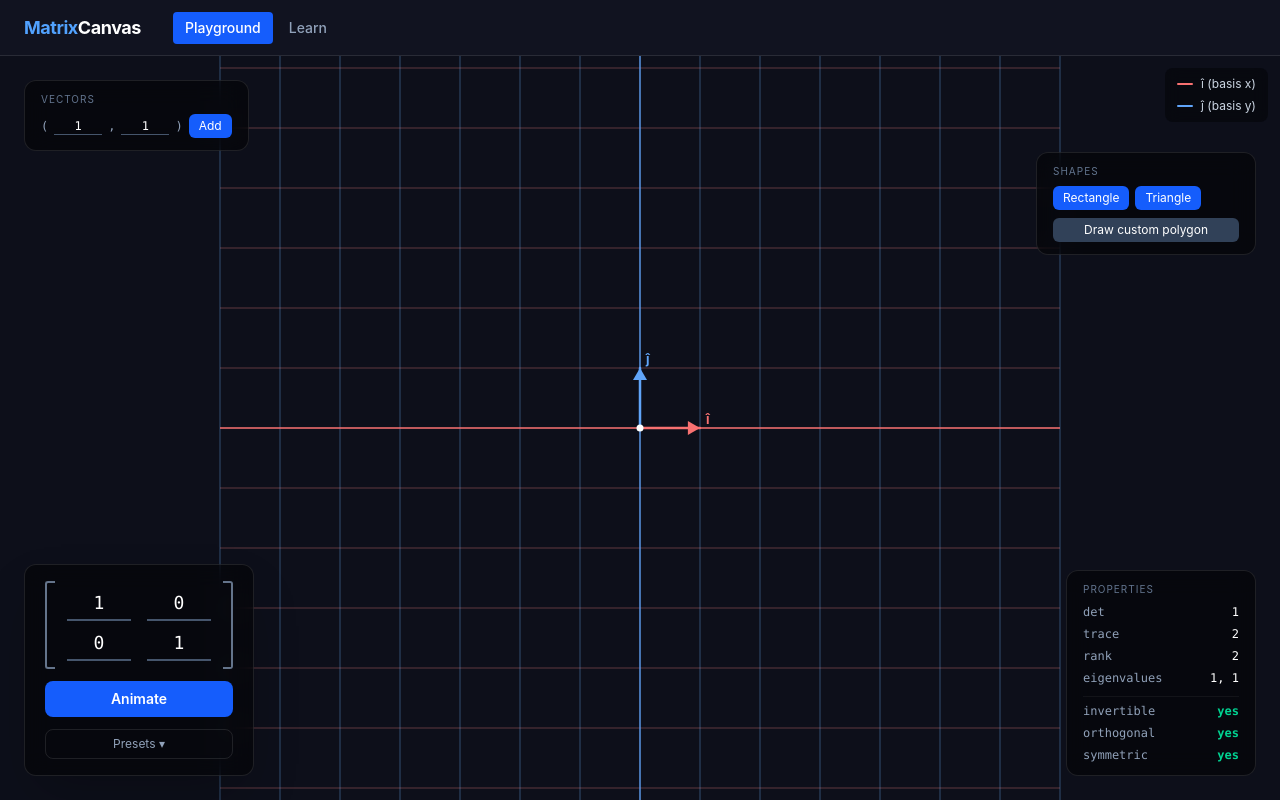
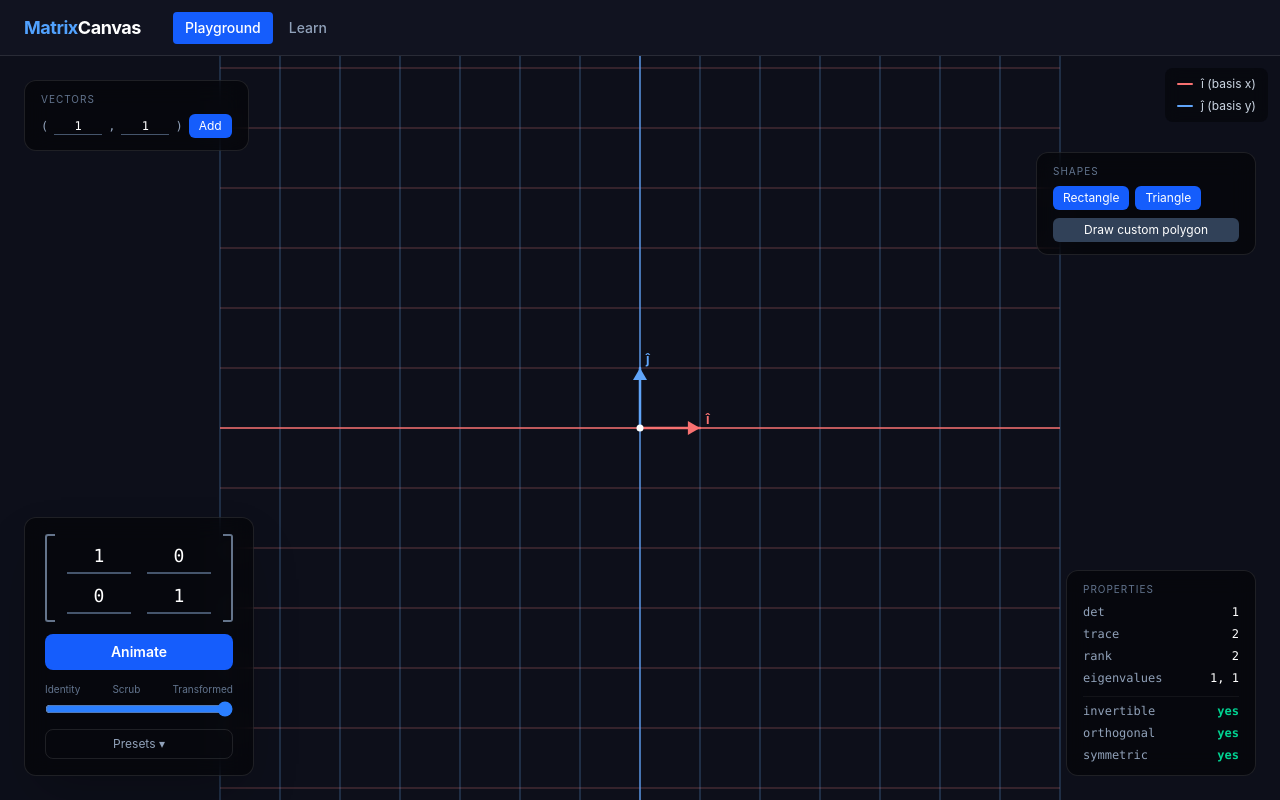
Before and after one commit to ithun-y-ittesaf/MatrixCanvas, a React (Vite) app: page / in a window 1280 px wide. Built offline with nearby package versions, Linux system fonts and the light colour scheme.

Commit message:
Add animation scrub slider to MatrixInput
Exposes animProgress as a draggable range input (0 = identity, 1 =
fully transformed) below the Animate button, so the transform can be
manually scrubbed instead of only played via the fixed GSAP tween.

```diff
--- a/src/components/MatrixInput.tsx
+++ b/src/components/MatrixInput.tsx
@@ -18,7 +18,10 @@ function fromStore(vals: Matrix2x2Values): Raw {
 }
 
 export default function MatrixInput() {
-  const { matrixValues, setMatrixValue, setMatrixValues, triggerAnimation } = useAppStore();
+  const {
+    matrixValues, setMatrixValue, setMatrixValues, triggerAnimation,
+    animProgress, setAnimProgress,
+  } = useAppStore();
   const [raw, setRaw] = useState<Raw>(() => fromStore(matrixValues));
   const [presetsOpen, setPresetsOpen] = useState(false);
   const presetsRef = useRef<HTMLDivElement>(null);
@@ -116,6 +119,25 @@ export default function MatrixInput() {
         Animate
       </button>
 
+      {/* Scrub slider — manually drag through the identity -> matrix tween */}
+      <div className="w-full flex flex-col gap-1">
+        <div className="flex justify-between text-[10px] text-slate-500 font-sans">
+          <span>Identity</span>
+          <span>Scrub</span>
+          <span>Transformed</span>
+        </div>
+        <input
+          type="range"
+          min={0}
+          max={1}
+          step={0.001}
+          value={animProgress}
+          onChange={(e) => setAnimProgress(parseFloat(e.target.value))}
+          className="w-full accent-blue-500 cursor-pointer"
+          aria-label="Animation progress"
+        />
+      </div>
+
       {/* Presets dropdown */}
       <div ref={presetsRef} className="relative w-full">
         <button
```
